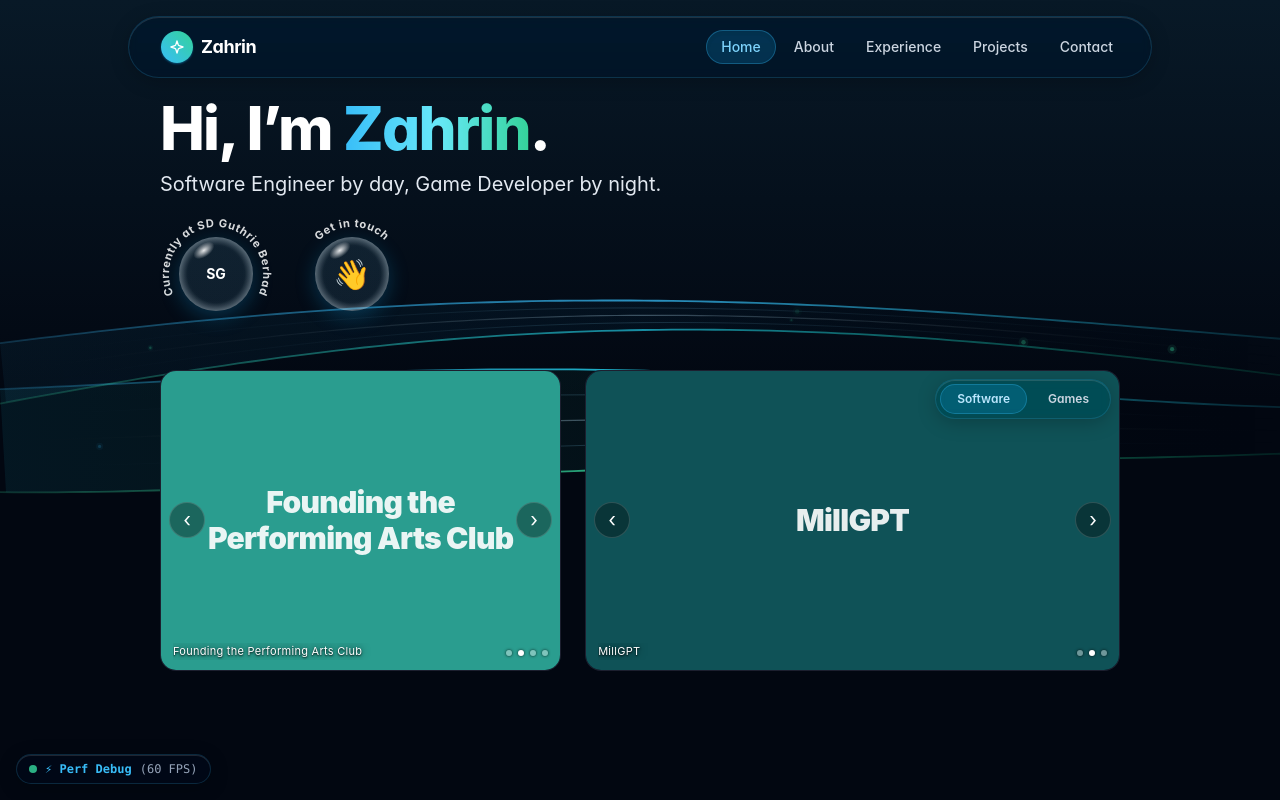
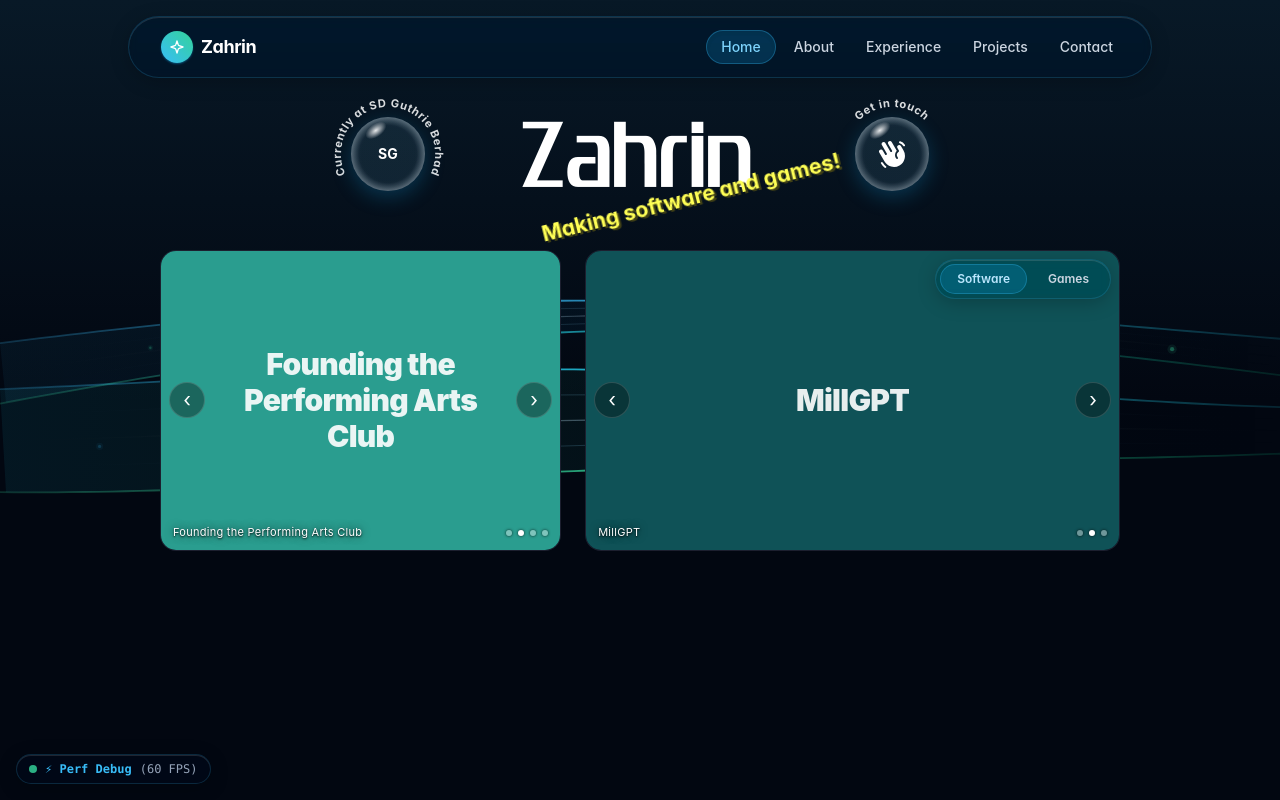
Before and after one commit to muhammadzahrin/portfolio-website, a Next.js app: page / in a window 1280 px wide. Shown: the top 800 px of the page. Built offline with nearby package versions, Linux system fonts and the light colour scheme.

Commit message:
feat: home title screen with splash tagline v0.1.33
Co-Authored-By: Claude Opus 5.5 <noreply@anthropic.com>

```diff
--- a/package.json
+++ b/package.json
@@ -1,6 +1,6 @@
 {
   "name": "portfolio-website",
-  "version": "0.1.32",
+  "version": "0.1.33",
   "private": true,
   "scripts": {
     "dev": "next dev",
--- a/src/app/globals.css
+++ b/src/app/globals.css
@@ -397,7 +397,7 @@ html.disable-backdrop-blur .glass-card-surface {
   .home-panels {
     grid-template-columns: 12fr 16fr;
     gap: 24px;
-    max-width: calc((100vh - 400px) * 28 / 9 + 24px);
+    max-width: calc((100vh - 290px) * 28 / 9 + 24px);
     margin-inline: auto;
   }
 }
@@ -457,7 +457,7 @@ html.disable-backdrop-blur .glass-card-surface {
 }
 
 .bubble-wave {
-  transform-origin: 70% 80%;
+  transform-origin: 35% 85%; /* the hand icon's wrist */
 }
 
 /* Desktop hover: the logo does a quick full turn, then rests facing forward; the hand waves */
@@ -484,7 +484,7 @@ html.disable-backdrop-blur .glass-card-surface {
   50% { transform: rotate(10deg); }
 }
 
-/* Boot splash (IntroSplash). Fail-safe: if the script never runs, it hides itself after 5s */
+/* Boot splash (IntroSplash). Fail-safe: if the script never runs, it hides itself after 7s */
 .intro {
   position: fixed;
   inset: 0;
@@ -492,27 +492,71 @@ html.disable-backdrop-blur .glass-card-surface {
   display: flex;
   align-items: center;
   justify-content: center;
-  animation: intro-failsafe 0s 5s forwards;
+  animation: intro-failsafe 0s 7s forwards;
 }
 
 .intro[hidden] {
   display: none;
 }
 
+/* Radius of the hole the page shows through at the end; registered so it can animate */
+@property --intro-r {
+  syntax: '<length>';
+  inherits: false;
+  initial-value: 0px;
+}
+
 .intro-bg {
   position: absolute;
   inset: 0;
   background: #000;
+  /* Fully black at radius 0; a wide 480px soft edge trails behind the growing hole */
+  -webkit-mask-image: radial-gradient(circle at var(--intro-x, 50%) var(--intro-y, 50%), transparent calc(var(--intro-r) - 480px), #000 var(--intro-r));
+  mask-image: radial-gradient(circle at var(--intro-x, 50%) var(--intro-y, 50%), transparent calc(var(--intro-r) - 480px), #000 var(--intro-r));
 }
 
 .intro-logo {
   position: relative;
+  font-size: clamp(48px, 12vw, 120px);
+  line-height: 1.1; /* same as the heading, so the scaled logo sits exactly on it */
+  filter: drop-shadow(0 0 24px rgba(56, 189, 248, 0.55));
+  opacity: 0;
+}
+
+/* My name in the Home heading and the splash logo: identical styling makes the hand-over seamless */
+.intro-name {
   font-family: var(--font-emotion-engine), system-ui, sans-serif;
   font-weight: 700;
-  font-size: clamp(48px, 12vw, 120px);
+  letter-spacing: 0;
   color: #fff;
-  text-shadow: 0 0 28px rgba(56, 189, 248, 0.55);
-  opacity: 0;
+}
+
+/* Tagline as a title-screen splash: yellow, tilted, hanging off the name's lower right, pulsing */
+.splash {
+  position: absolute;
+  left: 60%; /* phones: kept clear of the bubble on the right */
+  top: 92%;
+  translate: -50% -50%;
+  rotate: -14deg;
+  white-space: nowrap;
+  font-size: 11px;
+  font-weight: 700;
+  color: #ffff55;
+  text-shadow: 2px 2px 0 #3f3f15;
+  animation: splash-pulse 0.5s ease-in-out infinite alternate;
+}
+
+@media (min-width: 640px) {
+  .splash { font-size: 16px; }
+}
+
+@media (min-width: 768px) {
+  .splash { left: 72%; font-size: 20px; }
+}
+
+@keyframes splash-pulse {
+  from { scale: 1; }
+  to { scale: 1.08; }
 }
 
 @keyframes intro-failsafe {
--- a/src/app/layout.tsx
+++ b/src/app/layout.tsx
@@ -9,7 +9,8 @@ import { DebugPanel } from '@/components/ui/DebugPanel';
 /**
  * "Emotion Engine" by Neale Davidson / Pixel Sagas (pixelsagas.com).
  * Freeware for personal, non-commercial use; web embedding is permitted.
- * Used for the "Zahrin" label on the project case spines.
+ * Used for the "Zahrin" label on the project case spines, and my name on Home
+ * (preloaded: it's above the fold there and in the intro splash).
  */
 const emotionEngine = localFont({
   src: [
@@ -18,7 +19,7 @@ const emotionEngine = localFont({
   ],
   variable: '--font-emotion-engine',
   display: 'swap',
-  preload: false,
+  preload: true,
 });
 
 export const metadata: Metadata = {
--- a/src/app/page.tsx
+++ b/src/app/page.tsx
@@ -2,6 +2,7 @@ import React from 'react';
 import { siteConfig } from '@/data/siteConfig';
 import { workExperiences } from '@/data/experience';
 import { memoriesData } from '@/data/memories';
+import { HandWaveIcon } from '@/components/ui/Icons';
 import { Bubble } from '@/components/home/Bubble';
 import { Slideshow } from '@/components/home/Slideshow';
 import { HomeProjects } from '@/components/home/HomeProjects';
@@ -16,24 +17,14 @@ const meSlides = memoriesData
 
 export default function HomePage() {
   const job = workExperiences.find((w) => w.isCurrent);
-  const [taglineStart, ...rest] = siteConfig.tagline.split(',');
-  const taglineEnd = rest.join(',').trim();
 
   return (
-    // Same width and top padding as PageHeader, so the heading lines up with the other pages
+    // Same width and top padding as the other pages
     <div className="home max-w-5xl mx-auto px-4 sm:px-6 lg:px-8 pt-3 sm:pt-5 pb-4 flex flex-col gap-6 md:gap-10">
-      <section>
-        <h1 className="text-4xl sm:text-5xl md:text-6xl font-extrabold tracking-[-0.03em] text-white leading-[1.1]">
-          Hi, I’m <span data-intro-target className="text-transparent bg-clip-text bg-gradient-to-r from-sky-400 via-cyan-300 to-emerald-400">{siteConfig.name}</span>.
-        </h1>
-        {/* Phones: each half of the tagline on its own line */}
-        <p className="mt-3 text-base sm:text-xl text-slate-200">
-          {taglineStart},{' '}
-          <br className="md:hidden" />
-          {taglineEnd}
-        </p>
-
-        <div className="mt-5 flex flex-wrap items-center gap-4 md:gap-6">
+      {/* Title screen: my name in the middle with a splash line, a bubble either side
+          (at the edges on phones, beside the name on desktop) */}
+      <section className="grid grid-cols-[1fr_auto_1fr] items-center gap-x-2 md:gap-x-20">
+        <div className="justify-self-start md:justify-self-end">
           {job && (
             <Bubble
               href="/experience"
@@ -50,8 +41,20 @@ export default function HomePage() {
               )}
             </Bubble>
           )}
-          <Bubble href="/contact" id="ring-contact" label="Get in touch" ringText="Get in touch" iconClassName="bubble-wave text-3xl">
-            👋
+        </div>
+
+        <div className="relative">
+          <h1 className="text-5xl sm:text-7xl md:text-8xl leading-[1.1]">
+            <span data-intro-target className="intro-name">
+              {siteConfig.name}
+            </span>
+          </h1>
+          <p className="splash">{siteConfig.tagline}</p>
+        </div>
+
+        <div className="justify-self-end md:justify-self-start">
+          <Bubble href="/contact" id="ring-contact" label="Get in touch" ringText="Get in touch" iconClassName="bubble-wave text-white">
+            <HandWaveIcon />
           </Bubble>
         </div>
       </section>
--- a/src/components/home/Slideshow.tsx
+++ b/src/components/home/Slideshow.tsx
@@ -60,14 +60,15 @@ export function Slideshow({ slides, href, label, className = '', children }: Sli
             <img src={slide.image} alt="" className="w-full h-full object-cover" />
           ) : (
             <div
-              className="w-full h-full flex items-center justify-center p-6 text-center text-2xl sm:text-3xl font-black tracking-tight text-white/90"
+              className="w-full h-full flex items-center justify-center px-14 py-6 text-center text-2xl sm:text-3xl font-black tracking-tight text-white/90"
               style={{ background: slide.color }}
             >
               {slide.caption}
             </div>
           )}
           {/* Inside the slide so it fades with its picture; a shadow behind the letters keeps it readable on any photo */}
-          <span className="absolute left-3 right-20 bottom-2.5 truncate text-[11px] tracking-wide text-white [text-shadow:0_1px_2px_rgba(0,0,0,0.9),0_0_8px_rgba(0,0,0,0.7)]">
+          {/* No truncate: its overflow clipping would cut the shadow off at the text box */}
+          <span className="absolute left-3 right-20 bottom-2.5 text-[11px] leading-tight tracking-wide text-white [text-shadow:0_1px_2px_rgba(0,0,0,0.9),0_0_8px_rgba(0,0,0,0.7)]">
             {slide.caption}
           </span>
         </div>
--- a/src/components/layout/Footer.tsx
+++ b/src/components/layout/Footer.tsx
@@ -88,7 +88,7 @@ export function Footer() {
         <div className="flex items-center gap-2">
           <span className="inline-flex items-center gap-1.5 font-mono text-[10px] tracking-wider px-2.5 py-0.5 rounded-full bg-sky-950/30 border border-sky-400/20 text-sky-400/90 shadow-sm select-none">
             <span className="w-1.5 h-1.5 rounded-full bg-emerald-400" />
-            v0.1.32
+            v0.1.33
           </span>
         </div>
       </div>
--- a/src/components/ui/Icons.tsx
+++ b/src/components/ui/Icons.tsx
@@ -86,6 +86,15 @@ export function MailIcon({ className = 'w-5 h-5', size = 20, ...props }: IconPro
     >
       <rect width="20" height="16" x="2" y="4" rx="2" />
       <path d="m22 7-8.97 5.7a1.94 1.94 0 0 1-2.06 0L2 7" />
+    </svg>
+  );
+}
+
+/** "hand-waving" (fill) from Phosphor Icons, MIT licence (phosphoricons.com) */
+export function HandWaveIcon({ className = 'w-8 h-8', size = 32, ...props }: IconProps) {
+  return (
+    <svg width={size} height={size} viewBox="0 0 256 256" fill="currentColor" className={className} aria-hidden="true" {...props}>
+      <path d="M219.31,98.46A88,88,0,1,1,67.08,186.77h0L26.15,115.88a16,16,0,0,1,27.69-16L72.4,132a8,8,0,0,0,13.86-8L47,56A16,16,0,0,1,74.69,40L114,108a8,8,0,1,0,13.85-8l-30-52a16,16,0,0,1,27.71-16L166,102.12A48.25,48.25,0,0,0,152,136a47.59,47.59,0,0,0,9.6,28.8,8,8,0,1,0,12.79-9.61A32,32,0,0,1,181,110.26a8,8,0,0,0,2.17-10.43L171.71,80a16,16,0,0,1,27.71-16l19.89,34.46Zm-29.37-57A43.74,43.74,0,0,1,216.74,62l.33.57a8,8,0,0,0,13.86-8L230.6,54a59.64,59.64,0,0,0-36.54-28,8,8,0,0,0-4.12,15.46ZM79.58,225.72A103.58,103.58,0,0,1,53.93,196a8,8,0,0,0-13.86,8,119.56,119.56,0,0,0,29.6,34.28,8,8,0,0,0,9.91-12.56Z" />
     </svg>
   );
 }
--- a/src/data/siteConfig.ts
+++ b/src/data/siteConfig.ts
@@ -5,7 +5,7 @@ export const siteConfig: SiteConfig = {
   _type: 'siteConfig',
   name: 'Zahrin',
   roleTitle: 'Diploma in Information Technology Student & Software / Game Dev Enthusiast',
-  tagline: 'Software Engineer by day, Game Developer by night.',
+  tagline: 'Making software and games!',
   shortBioIntro:
     'Hi, I’m Zahrin. Currently pursuing my Diploma in Information Technology at UniKL MIIT, interning at SD Guthrie Berhad, and passionate about Malaysian game development.',
   contactEmail: 'zahrin.zamri@example.com', // Placeholder email
```
Also changed, not shown: src/components/home/IntroSplash.tsx (+34 -20 lines), 1 other file (tests, documents, lock files or other folders).
